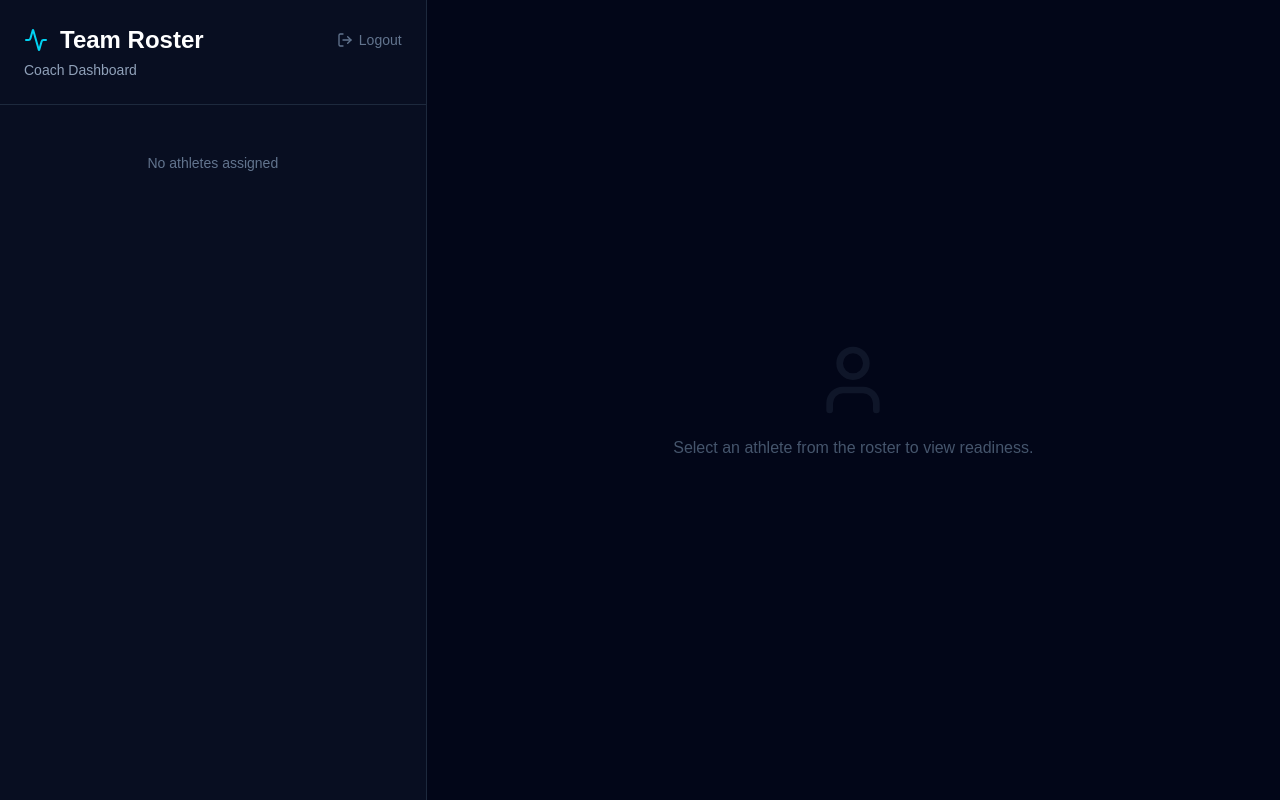
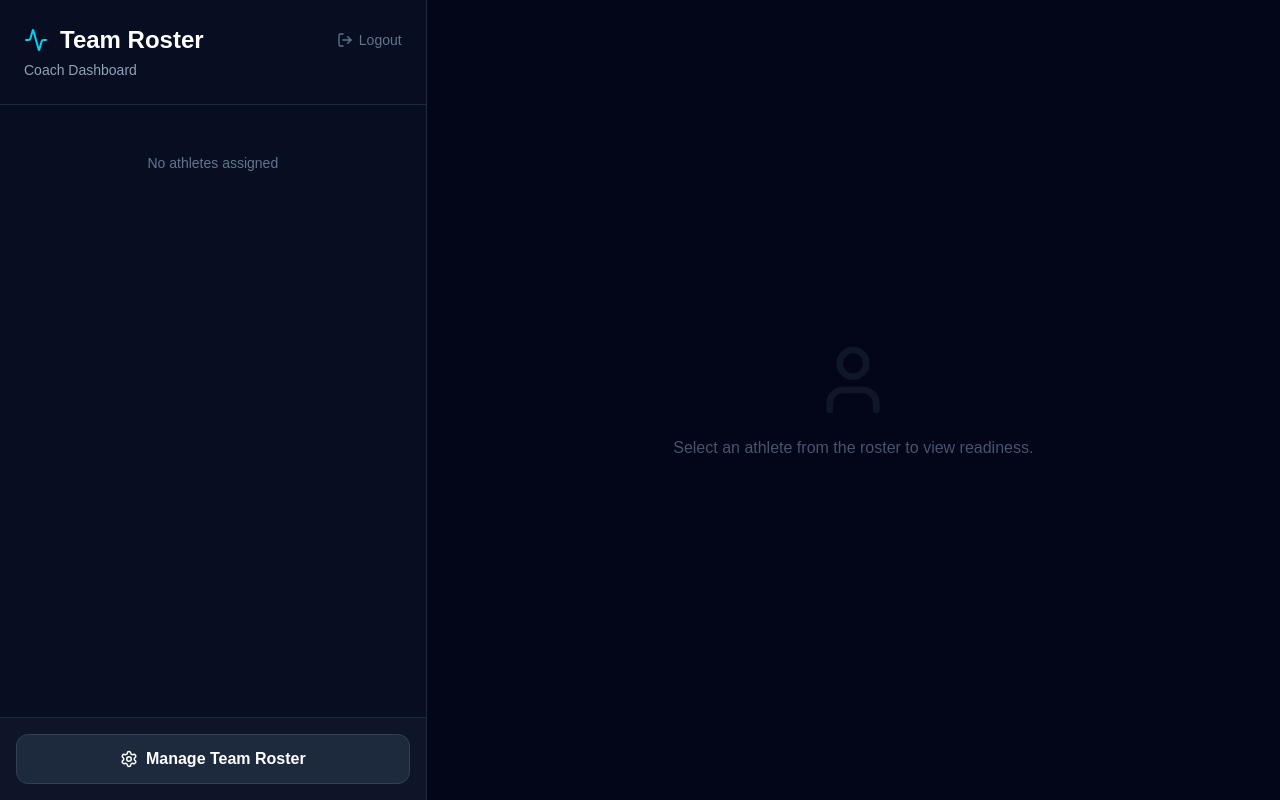
Before and after one commit to ms-sparkle/FreeFuse---Interactive-Video-Controlled-Retail-Automation-System, a Next.js app in the folder P3NewUI/my-next-app/: page /coach in a window 1280 px wide. Built offline with nearby package versions, Linux system fonts and the light colour scheme.

Commit message:
Updating npm

```diff
--- a/P3NewUI/my-next-app/app/coach/page.tsx
+++ b/P3NewUI/my-next-app/app/coach/page.tsx
@@ -1,7 +1,16 @@
 "use client";
 import React, { useState, useEffect } from 'react';
 import { useRouter } from 'next/navigation';
-import { User, AlertTriangle, CheckCircle, Activity, ArrowRight, LogOut } from 'lucide-react';
+import { User,
+  AlertTriangle,
+  CheckCircle,
+  Activity,
+  ArrowRight,
+  LogOut,
+  Settings,
+  Plus,
+  UserMinus,
+  ChevronLeft } from 'lucide-react';
 
 type Athlete = {
   PersonID: number;
@@ -38,6 +47,7 @@ export default function CoachDashboard() {
   const router = useRouter();
   const [roster, setRoster] = useState<Athlete[]>([]);
   const [selectedId, setSelectedId] = useState<number | null>(null);
+  const [isManagingRoster, setIsManagingRoster] = useState(false);
 
   const logout = () => {
     localStorage.removeItem('session');
@@ -133,6 +143,18 @@ export default function CoachDashboard() {
               </div>
             );
           })}
+        </div>
+      {/* </div> */}
+
+      {/* --- NEW: MANAGE ROSTER BUTTON --- */}
+        <div className="p-4 border-t border-slate-800 bg-slate-900/80">
+            <button
+                onClick={() => setIsManagingRoster(true)}
+                className="w-full flex items-center justify-center gap-2 py-3 rounded-xl bg-slate-800 border border-slate-700 hover:bg-cyan-600 hover:border-cyan-500 hover:text-black transition-all font-semibold"
+            >
+                <Settings size={18} />
+                Manage Team Roster
+            </button>
         </div>
       </div>
 
```
Also changed, not shown: 1 other file (tests, documents, lock files or other folders).
